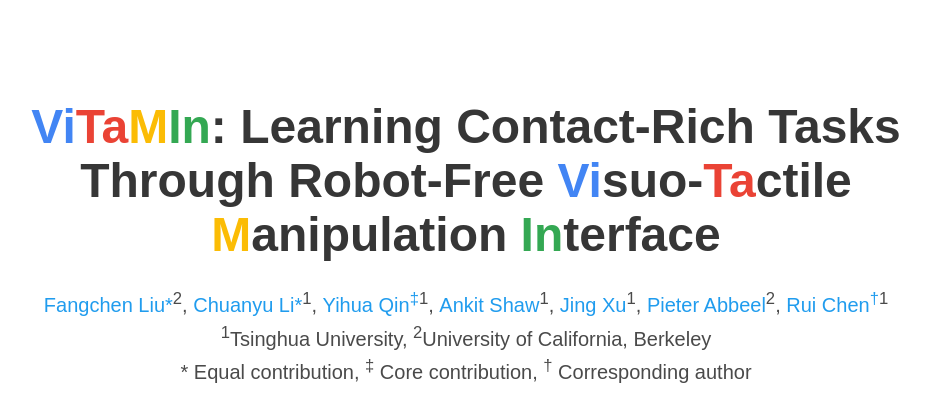
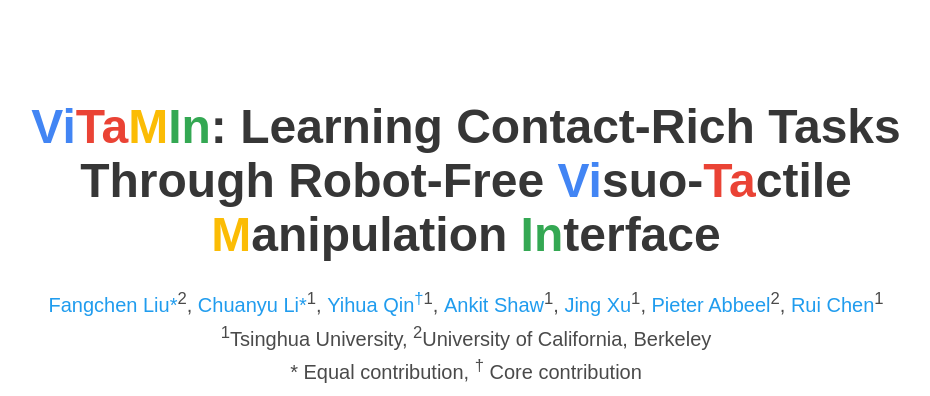
Before and after one commit to rufan0427/ViTaMIn-B_page, a plain HTML site: page index.html in a window 1280 px wide. Shown: the top 396 px of the page, without its empty margins (174-1104 px from the left). Drawn offline with nearby package versions, Linux system fonts and the light colour scheme; some icons are missing; a web font is replaced by a local one.

Commit message:
Update index.html

```diff
--- a/index.html
+++ b/index.html
@@ -95,7 +95,7 @@
             <span class="author-block">
               <a href="https://chuanyune.github.io/">Chuanyu Li*</a><sup>1</sup>,</span>
             <span class="author-block">
-              <a href="https://qinyh10300.github.io/">Yihua Qin<sup>‡</sup></a><sup>1</sup>,
+              <a href="https://qinyh10300.github.io/">Yihua Qin<sup>†</sup></a><sup>1</sup>,
             </span>
             <span class="author-block">
               <a href="http://sofienbouaziz.com">Ankit Shaw</a><sup>1</sup>,
@@ -107,7 +107,7 @@
               <a href="https://people.eecs.berkeley.edu/~pabbeel/">Pieter Abbeel</a><sup>2</sup>,
             </span>
             <span class="author-block">
-              <a href="https://callmeray.github.io/homepage/">Rui Chen<sup>†</sup></a><sup>1</sup>
+              <a href="https://callmeray.github.io/homepage/">Rui Chen</a><sup>1</sup>
             </span>
           </div>
 
@@ -117,7 +117,7 @@
           </div>
 
           <div class="is-size-5 publication-authors">
-            <span class="author-block">* Equal contribution, <sup>‡</sup> Core contribution, <sup>†</sup> Corresponding author</span>
+            <span class="author-block">* Equal contribution, <sup>†</sup> Core contribution</span>
           </div>
 
           <div class="column has-text-centered">
```
